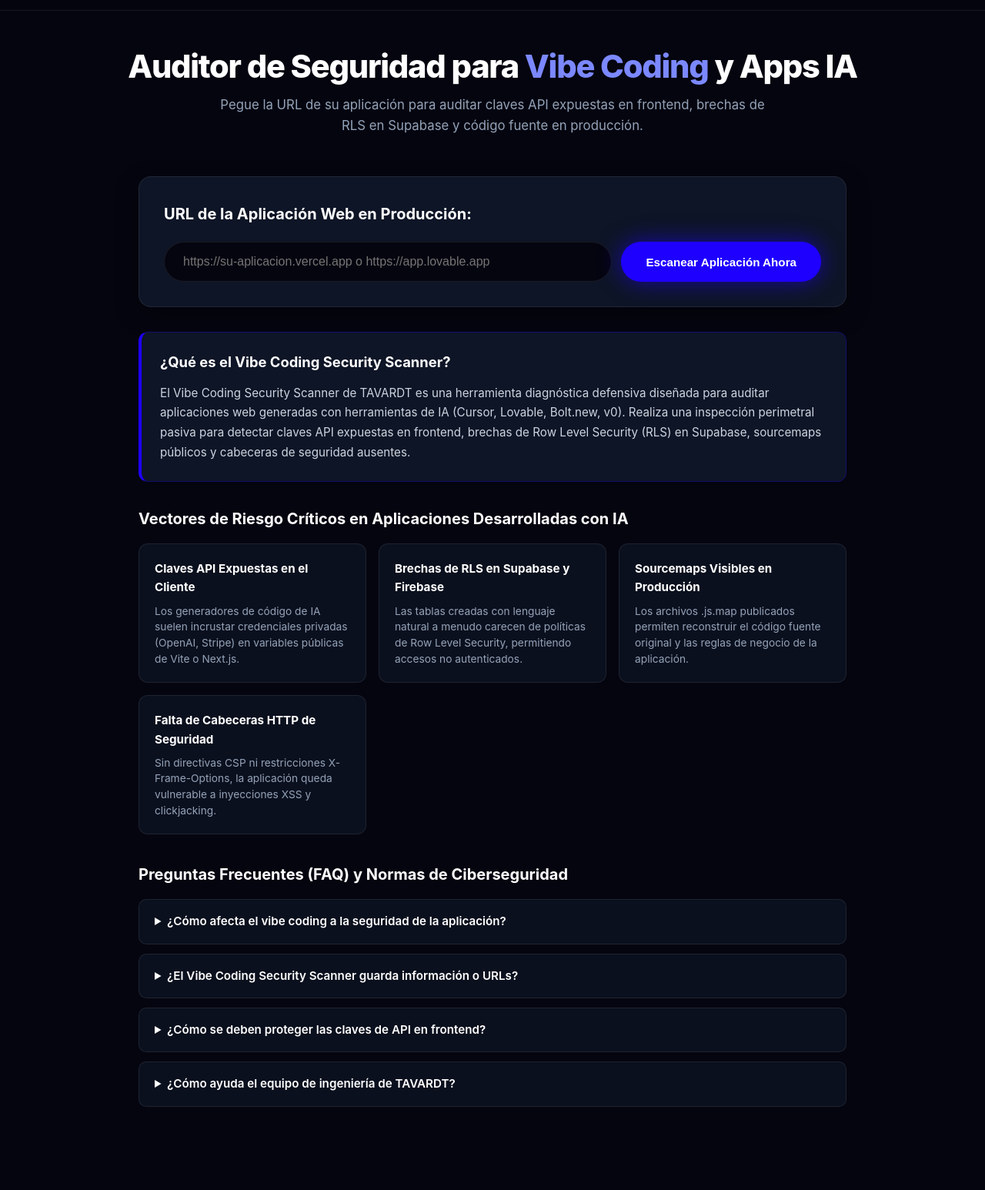
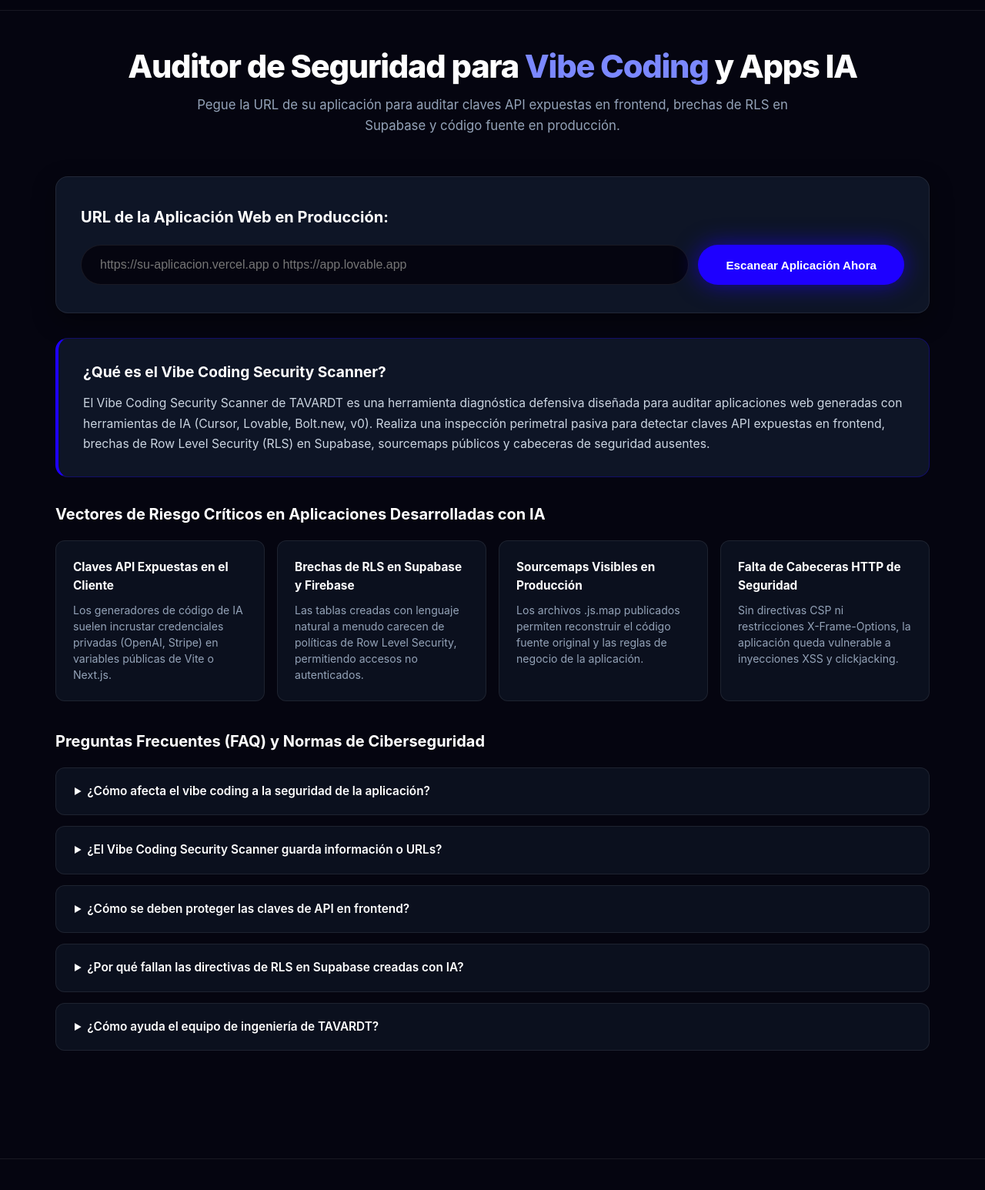
Before and after one commit to TAVARDT-Espana/vibe-coding-security-scanner, a plain HTML site: page index.html in a window 1280 px wide. Shown: the part 54-1600 px from the top of the page at 77% size. Drawn offline with Linux system fonts and the light colour scheme.

Commit message:
feat: unify 1200px container width & add 5th FAQ (Español (España))

```diff
--- a/index.html
+++ b/index.html
@@ -119,6 +119,14 @@
         },
         {
           "@type": "Question",
+          "name": "¿Por qué fallan las directivas de RLS en Supabase creadas con IA?",
+          "acceptedAnswer": {
+            "@type": "Answer",
+            "text": "Los prompts automáticos crean tablas sin habilitar explícitamente las políticas de aislamiento por usuario, dejando datos abiertos a la clave anónima."
+          }
+        },
+        {
+          "@type": "Question",
           "name": "¿Cómo ayuda el equipo de ingeniería de TAVARDT?",
           "acceptedAnswer": {
             "@type": "Answer",
@@ -163,7 +171,7 @@
     -webkit-font-smoothing: antialiased !important;
   }
 
-  /* HEADER: STRICT FULL-WIDTH STICKY GLASSMORPHISM */
+  /* HEADER: STRICT FULL-WIDTH STICKY GLASSMORPHISM (1200px INNER) */
   header.tavardt-header {
     width: 100% !important;
     display: block !important;
@@ -235,11 +243,12 @@
     color: #ffffff !important;
   }
 
-  /* HERO */
+  /* HERO: UNIFIED 1200px WIDTH */
   .tavardt-hero {
-    max-width: 1000px !important;
+    width: 100% !important;
+    max-width: 1200px !important;
     margin: 0 auto !important;
-    padding: 48px 24px 28px !important;
+    padding: 48px 32px 28px !important;
     text-align: center !important;
     box-sizing: border-box !important;
     background: transparent !important;
@@ -259,26 +268,30 @@
   .tavardt-hero p {
     font-size: 1.05rem !important;
     color: #94a3b8 !important;
-    max-width: 720px !important;
+    max-width: 840px !important;
     margin: 0 auto !important;
     line-height: 1.6 !important;
   }
 
-  /* MAIN WRAPPER */
+  /* MAIN CONTENT: 100% WIDTH ALIGNED TO 1200px WITH HEADER AND FOOTER */
   main {
-    max-width: 960px !important;
+    width: 100% !important;
+    max-width: 1200px !important;
     margin: 0 auto !important;
-    padding: 24px 20px 48px !important;
+    padding: 24px 32px 48px !important;
+    box-sizing: border-box !important;
   }
 
-  /* CARDS */
+  /* FULL-WIDTH CARDS */
   .card {
+    width: 100% !important;
     background: var(--surface-card) !important;
     border: 1px solid var(--border) !important;
     border-radius: 16px !important;
-    padding: 32px !important;
+    padding: 36px 32px !important;
     margin-bottom: 32px !important;
     box-shadow: 0 10px 30px rgba(0, 0, 0, 0.4) !important;
+    box-sizing: border-box !important;
   }
   .card h2 {
     font-size: 1.25rem !important;
@@ -317,7 +330,7 @@
     border-radius: 9999px !important;
     font-size: 0.95rem !important;
     font-weight: 700 !important;
-    padding: 16px 32px !important;
+    padding: 16px 36px !important;
     box-shadow: 0 0 30px rgba(30, 0, 255, 0.6) !important;
     transition: all 0.3s !important;
     white-space: nowrap !important;
@@ -335,7 +348,7 @@
   .progress-status { font-size: 0.85rem; color: var(--text-muted); margin-top: 8px; text-align: center; font-family: monospace; }
 
   /* RESULTS GAUGE */
-  #results-container { display: none; }
+  #results-container { display: none; width: 100% !important; }
   .gauge-wrap {
     display: flex;
     flex-direction: column;
@@ -368,7 +381,7 @@
   .score-verdict { font-size: 1.1rem; font-weight: 700; margin-top: 12px; }
 
   /* FINDINGS GRID */
-  .findings-grid { display: grid; gap: 16px; margin-top: 24px; }
+  .findings-grid { display: grid; gap: 16px; margin-top: 24px; width: 100%; }
   .finding-card {
     background: var(--bg);
     border: 1px solid var(--border);
@@ -398,76 +411,83 @@
   .finding-desc { font-size: 0.88rem; color: var(--text-muted); line-height: 1.5; }
   .finding-evidence { background: #000000; border-radius: 6px; padding: 8px 12px; margin-top: 8px; font-family: monospace; font-size: 0.8rem; color: #a5b4fc; word-break: break-all; }
 
-  /* AEO DEFINITION BLOCK (SELF-CONTAINED CITABLE ANSWER) */
+  /* AEO DEFINITION BLOCK (100% WIDTH) */
   .aeo-card {
+    width: 100% !important;
     background: var(--surface-card);
     border: 1px solid rgba(30, 0, 255, 0.3);
     border-left: 4px solid #1e00ff;
-    border-radius: 12px;
-    padding: 24px;
+    border-radius: 16px;
+    padding: 28px 32px;
     margin-bottom: 32px;
+    box-sizing: border-box !important;
   }
   .aeo-card h2 {
-    font-size: 1.15rem;
+    font-size: 1.2rem;
     color: #ffffff;
     margin-bottom: 12px;
     font-weight: 700;
   }
   .aeo-card p {
-    font-size: 0.95rem;
+    font-size: 0.98rem;
     color: #cbd5e1;
     line-height: 1.7;
   }
 
-  /* GEO TECHNICAL VECTORS GRID */
+  /* GEO TECHNICAL VECTORS GRID (100% WIDTH) */
   .vectors-section {
+    width: 100% !important;
     margin-bottom: 36px;
+    box-sizing: border-box !important;
   }
   .vectors-section h2 {
     font-size: 1.25rem;
     color: #ffffff;
-    margin-bottom: 16px;
+    margin-bottom: 18px;
     font-weight: 700;
   }
   .vectors-grid {
     display: grid;
-    grid-template-columns: repeat(auto-fit, minmax(280px, 1fr));
+    grid-template-columns: repeat(auto-fit, minmax(260px, 1fr));
     gap: 16px;
+    width: 100%;
   }
   .vector-card {
     background: var(--bg2);
     border: 1px solid var(--border);
     border-radius: 12px;
-    padding: 20px;
+    padding: 22px;
   }
   .vector-title {
-    font-size: 0.95rem;
+    font-size: 0.96rem;
     font-weight: 700;
     color: #ffffff;
     margin-bottom: 8px;
   }
   .vector-desc {
-    font-size: 0.86rem;
+    font-size: 0.88rem;
     color: var(--text-muted);
     line-height: 1.5;
   }
 
-  /* FAQ ACCORDION SECTION (AEO/GEO CITABILITY) */
+  /* FAQ ACCORDION SECTION (100% WIDTH - EXACTLY 5 FAQS) */
   .faq-section {
+    width: 100% !important;
     margin-bottom: 36px;
+    box-sizing: border-box !important;
   }
   .faq-section h2 {
     font-size: 1.25rem;
     color: #ffffff;
-    margin-bottom: 16px;
+    margin-bottom: 18px;
     font-weight: 700;
   }
   .faq-item {
     background: var(--bg2);
     border: 1px solid var(--border);
-    border-radius: 10px;
-    margin-bottom: 12px;
-    padding: 16px 20px;
+    border-radius: 12px;
+    margin-bottom: 14px;
+    padding: 18px 24px;
     transition: border-color 0.2s;
   }
   .faq-item[open] {
@@ -476,37 +496,39 @@
   .faq-question {
     cursor: pointer;
     font-weight: 600;
-    font-size: 0.95rem;
+    font-size: 0.96rem;
     color: #ffffff;
     outline: none;
   }
   .faq-answer {
     margin-top: 12px;
-    font-size: 0.9rem;
+    font-size: 0.92rem;
     color: var(--text-muted);
     line-height: 1.6;
     border-top: 1px solid rgba(255, 255, 255, 0.05);
     padding-top: 12px;
   }
 
-  /* CTA CARD */
+  /* CTA CARD (100% WIDTH) */
   .cta-card {
+    width: 100% !important;
     background: linear-gradient(135deg, rgba(30, 0, 255, 0.2) 0%, rgba(11, 16, 30, 0.9) 100%);
     border: 1px solid rgba(30, 0, 255, 0.4);
     border-radius: 16px;
-    padding: 32px;
+    padding: 36px 32px;
     text-align: center;
     margin-top: 32px;
+    box-sizing: border-box !important;
   }
-  .cta-card h3 { font-size: 1.3rem; font-weight: 800; margin-bottom: 8px; color: #ffffff; }
-  .cta-card p { color: var(--text-muted); max-width: 650px; margin: 0 auto 20px; font-size: 0.95rem; }
+  .cta-card h3 { font-size: 1.35rem; font-weight: 800; margin-bottom: 10px; color: #ffffff; }
+  .cta-card p { color: var(--text-muted); max-width: 720px; margin: 0 auto 24px; font-size: 0.98rem; }
   .cta-btns { display: flex; gap: 16px; justify-content: center; flex-wrap: wrap; }
   .btn-wa {
     background: #1e00ff;
     color: #ffffff;
     text-decoration: none;
     font-weight: 700;
-    padding: 14px 28px;
+    padding: 14px 32px;
     border-radius: 9999px;
     box-shadow: 0 0 25px rgba(30, 0, 255, 0.6);
     transition: all 0.2s;
@@ -517,12 +539,12 @@
     color: var(--text);
     text-decoration: none;
     font-weight: 600;
-    padding: 14px 24px;
+    padding: 14px 28px;
     border-radius: 9999px;
     border: 1px solid var(--border);
   }
 
-  /* INSTITUTIONAL FOOTER */
+  /* INSTITUTIONAL FOOTER: 1200px INNER */
   .tavardt-footer {
     width: 100% !important;
     background: #050510 !important;
@@ -533,15 +555,21 @@
   .tavardt-footer-inner {
     max-width: 1200px !important;
     margin: 0 auto !important;
-    padding: 48px 24px 32px !important;
+    padding: 48px 32px 32px !important;
     display: grid !important;
     grid-template-columns: 2fr 1fr 1.5fr !important;
     gap: 40px !important;
+    box-sizing: border-box !important;
   }
   @media (max-width: 768px) {
     .tavardt-footer-inner {
       grid-template-columns: 1fr !important;
       gap: 28px !important;
+      padding: 36px 20px 24px !important;
+    }
+    .tavardt-header-inner, .tavardt-hero, main {
+      padding-left: 20px !important;
+      padding-right: 20px !important;
     }
   }
   .tavardt-footer-logo {
@@ -600,11 +628,12 @@
   .tavardt-footer-bottom {
     max-width: 1200px !important;
     margin: 0 auto !important;
-    padding: 20px 24px !important;
+    padding: 20px 32px !important;
     border-top: 1px solid rgba(255, 255, 255, 0.05) !important;
     text-align: center !important;
     font-size: 0.82rem !important;
     color: #64748b !important;
+    box-sizing: border-box !important;
   }
   </style>
 </head>
@@ -678,13 +707,13 @@
     </div>
   </div>
 
-  <!-- AEO CITABLE DEFINITION SECTION -->
+  <!-- AEO CITABLE DEFINITION SECTION (100% WIDTH) -->
   <section class="aeo-card">
     <h2>¿Qué es el Vibe Coding Security Scanner?</h2>
     <p>El Vibe Coding Security Scanner de TAVARDT es una herramienta diagnóstica defensiva diseñada para auditar aplicaciones web generadas con herramientas de IA (Cursor, Lovable, Bolt.new, v0). Realiza una inspección perimetral pasiva para detectar claves API expuestas en frontend, brechas de Row Level Security (RLS) en Supabase, sourcemaps públicos y cabeceras de seguridad ausentes.</p>
   </section>
 
-  <!-- GEO TECHNICAL VECTORS SECTION -->
+  <!-- GEO TECHNICAL VECTORS SECTION (100% WIDTH) -->
   <section class="vectors-section">
     <h2>Vectores de Riesgo Críticos en Aplicaciones Desarrolladas con IA</h2>
     <div class="vectors-grid">
@@ -707,7 +736,7 @@
     </div>
   </section>
 
-  <!-- AEO/GEO FAQ SECTION -->
+  <!-- AEO/GEO FAQ SECTION (100% WIDTH - EXACTLY 5 FAQS) -->
   <section class="faq-section">
     <h2>Preguntas Frecuentes (FAQ) y Normas de Ciberseguridad</h2>
       <details class="faq-item">
@@ -721,6 +750,10 @@
       <details class="faq-item">
         <summary class="faq-question">¿Cómo se deben proteger las claves de API en frontend?</summary>
         <div class="faq-answer">Todas las peticiones a servicios de pago o IA deben gestionarse a través de un backend o edge worker seguro, sin exponer tokens en el navegador.</div>
+      </details>
+      <details class="faq-item">
+        <summary class="faq-question">¿Por qué fallan las directivas de RLS en Supabase creadas con IA?</summary>
+        <div class="faq-answer">Los prompts automáticos crean tablas sin habilitar explícitamente las políticas de aislamiento por usuario, dejando datos abiertos a la clave anónima.</div>
       </details>
       <details class="faq-item">
         <summary class="faq-question">¿Cómo ayuda el equipo de ingeniería de TAVARDT?</summary>
@@ -856,7 +889,6 @@ function renderResults(score, findings, targetUrl) {
 
   scoreNum.textContent = score;
 
-  // Gauge animation (circumference = 2 * PI * 66 = 414.69)
   const offset = 414.69 - (score / 100 * 414.69);
   gaugeFg.style.strokeDashoffset = offset;
 
@@ -874,7 +906,6 @@ function renderResults(score, findings, targetUrl) {
     scoreVerdict.style.color = 'var(--green)';
   }
 
-  // Build findings cards
   findingsGrid.innerHTML = findings.map(f => `
     <div class="finding-card ${f.severity}">
       <span class="finding-badge">${f.severity}</span>
@@ -886,7 +917,6 @@ function renderResults(score, findings, targetUrl) {
     </div>
   `).join('');
 
-  // Update WhatsApp link with customized score and target
   const customWaText = encodeURIComponent(`Hola Sofia, he ejecutado el Vibe Coding Security Scanner en mi aplicación y detecté riesgos críticos. Me gustaría contar con ingeniería para el blindaje. (${targetUrl} - ${score}/100)`);
   waBtn.href = `https://wa.me/5584987721775?text=${customWaText}`;
 }
```
